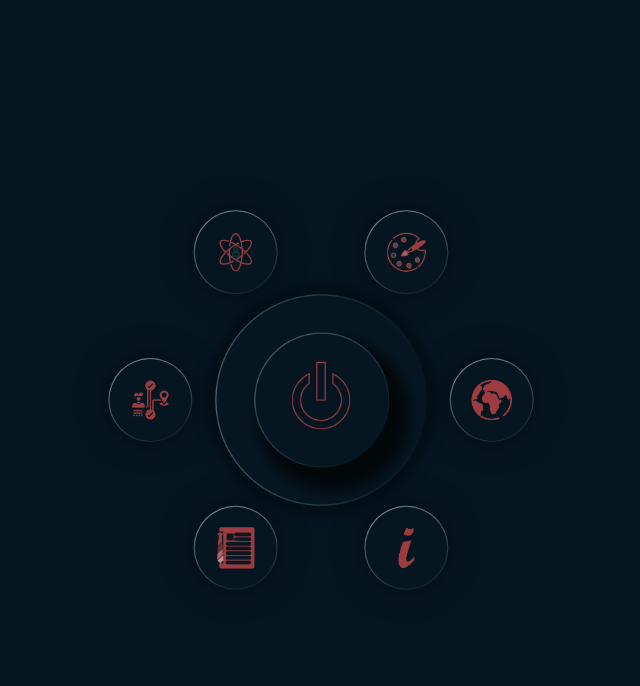
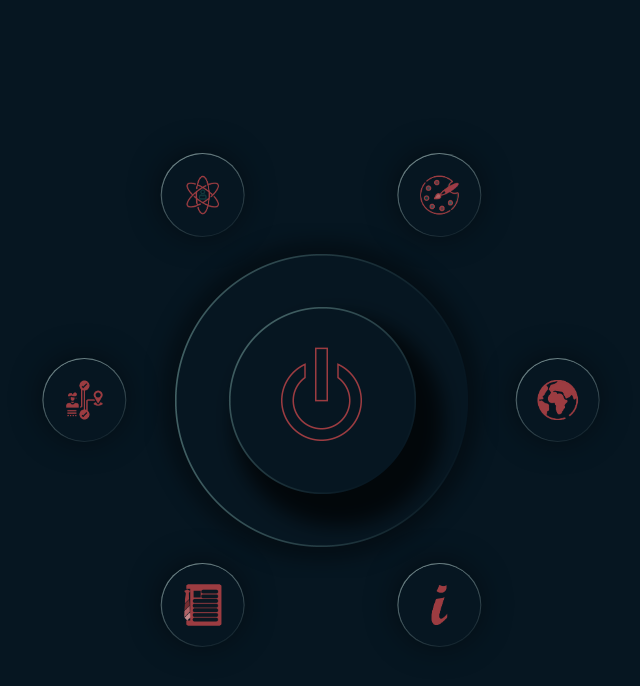
Before and after one commit to AminnimAMoh/Portfolio-React, a React (Create React App) app in the folder andramediandesign/: page / in a window 1280 px wide. Shown: the top 686 px of the page, without its empty margins (319-959 px from the left). Built offline with nearby package versions, Linux system fonts and the light colour scheme; the HTML template or start-up script is replaced by a standard one.

Commit message:
Adding content frames oin train.

```diff
--- a/andramediandesign/src/App.tsx
+++ b/andramediandesign/src/App.tsx
@@ -1,15 +1,32 @@
 import React from 'react'
 import MenuButton from './views/MenuButton'
+import ContentContainer from './views/ContentContainer'
+import { makeStyles } from "@material-ui/core/styles";
+
+// const mytheme = {
+//   radius: 82,
+// };
+
+const useStyle = makeStyles((theme) => ({
+  root: {
+    height: '100vh',
+    display: 'flex',
+    justifyContent: 'center',
+    alignItems: 'center'
+  }
+}));
 
 interface Props {
 
 }
 
-function App({}: Props): React.ReactElement {
-console.clear();
+function App({ }: Props): React.ReactElement {
+  console.clear();
+  const classes = useStyle()
   return (
-    <div style={{height: '100vh'}}>
-        <MenuButton/>
+    <div className={classes.root}>
+      <MenuButton />
+      <ContentContainer />
     </div>
   )
 }
--- /dev/null
+++ b/andramediandesign/src/views/ContentContainer/index.tsx
@@ -0,0 +1,17 @@
+import React from 'react'
+import useStyle from './style'
+
+interface Props {
+
+}
+
+function ContentContainer({}: Props): React.ReactElement {
+const classes=useStyle()
+  return (
+    <div className={classes.root}>
+
+    </div>
+  )
+}
+
+export default ContentContainer
--- /dev/null
+++ b/andramediandesign/src/views/ContentContainer/style.tsx
@@ -0,0 +1,11 @@
+import { makeStyles } from "@material-ui/core/styles";
+
+// const mytheme = {
+//   radius: 82,
+// };
+
+const useStyle = makeStyles((theme) => ({
+root:{}
+}));
+
+export default useStyle
--- a/andramediandesign/src/views/MenuButton/style.tsx
+++ b/andramediandesign/src/views/MenuButton/style.tsx
@@ -12,7 +12,7 @@ const useStyle = makeStyles((theme) => ({
     alignItems: "center",
     height: "100%",
     "& >img": {
-      width: "20%",
+      width: "50%",
     },
   },
   powerButton:{
```
Also changed, not shown: andramediandesign/public/images/Containers/Content_Frame/Page-Frame-shadow.png (added), 1 other file (tests, documents, lock files or other folders).
